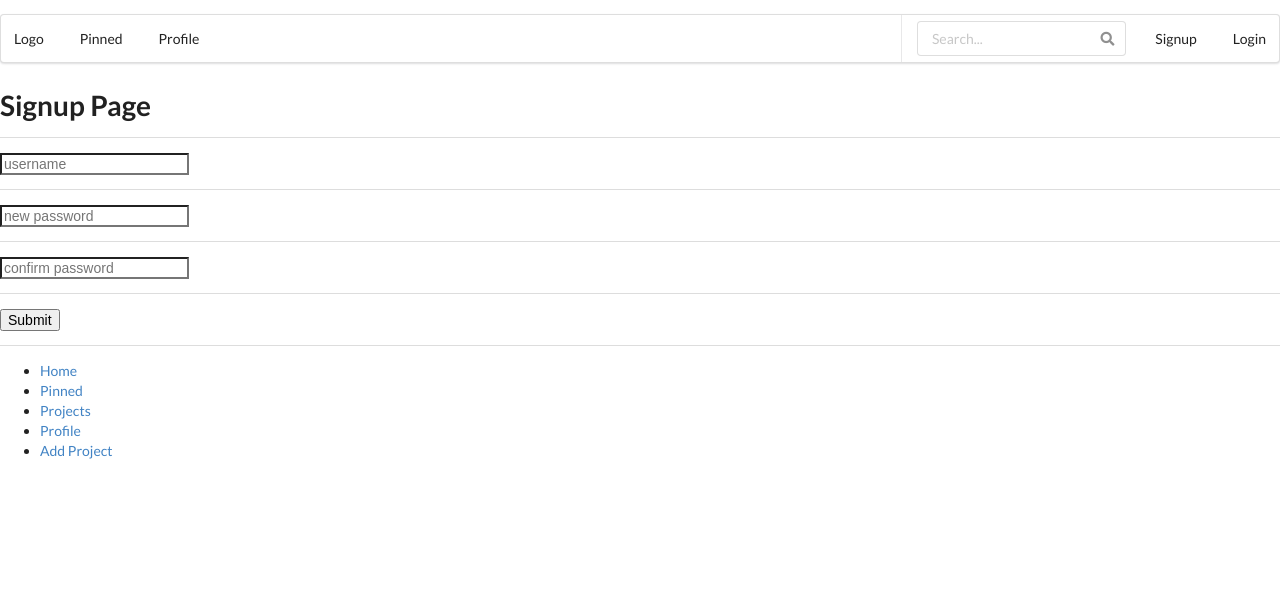
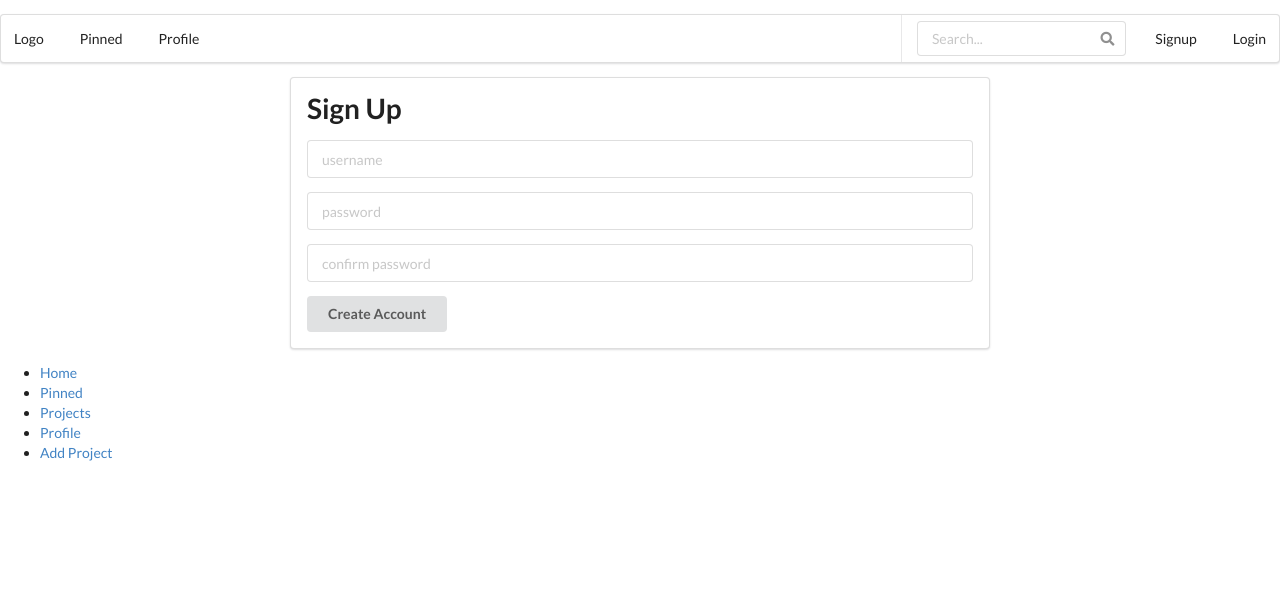
Before and after one commit to jimbot/apricot, a Node server app: page /register in a window 1280 px wide. Shown: the top 589 px of the page. Run offline with Node 20, Linux system fonts and the light colour scheme; some libraries are stand-ins or nearby versions.

Commit message:
updated sign up form

```diff
--- a/views/register.ejs
+++ b/views/register.ejs
@@ -1,8 +1,30 @@
 <% include ./partials/header %>
 
-<h1>Signup Page</h1>
+<div class="ui main text container segment">
+  <div class="ui form">
+    <h1 class="ui header">
+      Sign Up
+    </h1>
+    <form class="ui form" action="/register" method="POST">
+      <div class="field">
+        <input type="text" name="username" placeholder="username">
+      </div>
+      <div class="field">
+        <input type="password" id="password" value="" name="password" placeholder="password">
+      </div>
+      <div class="field">
+        <input type="password" id="passwords" value="" name="password" placeholder="confirm password">
+      </div>
+      <button class="ui submit button">
+        Create Account
+      </button>
+    </form>
+  </div>
+</div>
 
-<form onsubmit="return myfun()" action="/register" method="POST" name="frm">
+
+
+<!-- <form onsubmit="return myfun()" action="/register" method="POST" name="frm">
   <div class="ui divider"></div>
   <input type="text" name="username" placeholder="username">
   <div class="ui divider"></div>
@@ -13,6 +35,6 @@
     <div class="ui divider"></div>
   <button>Submit</button>
   <div class="ui divider"></div>
-</form>
+</form> -->
 
 <% include ./partials/footer %>
```
